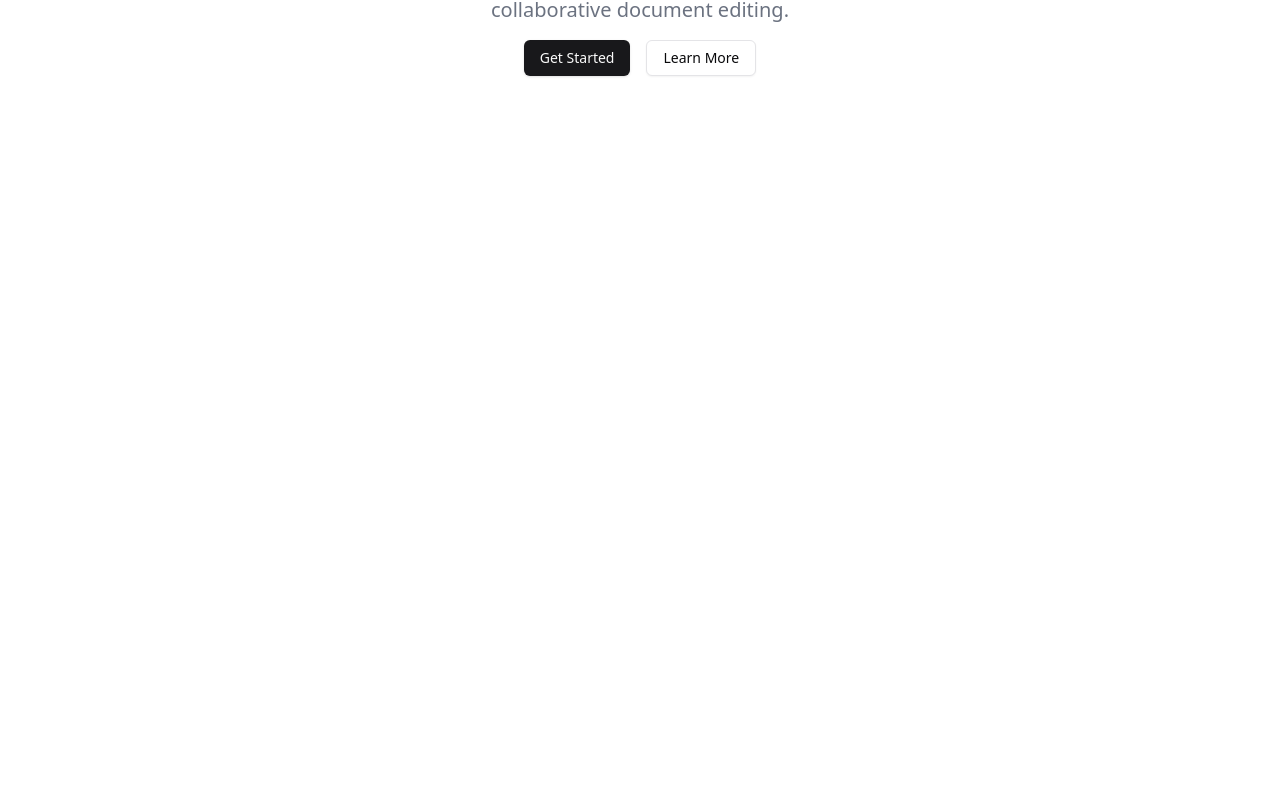
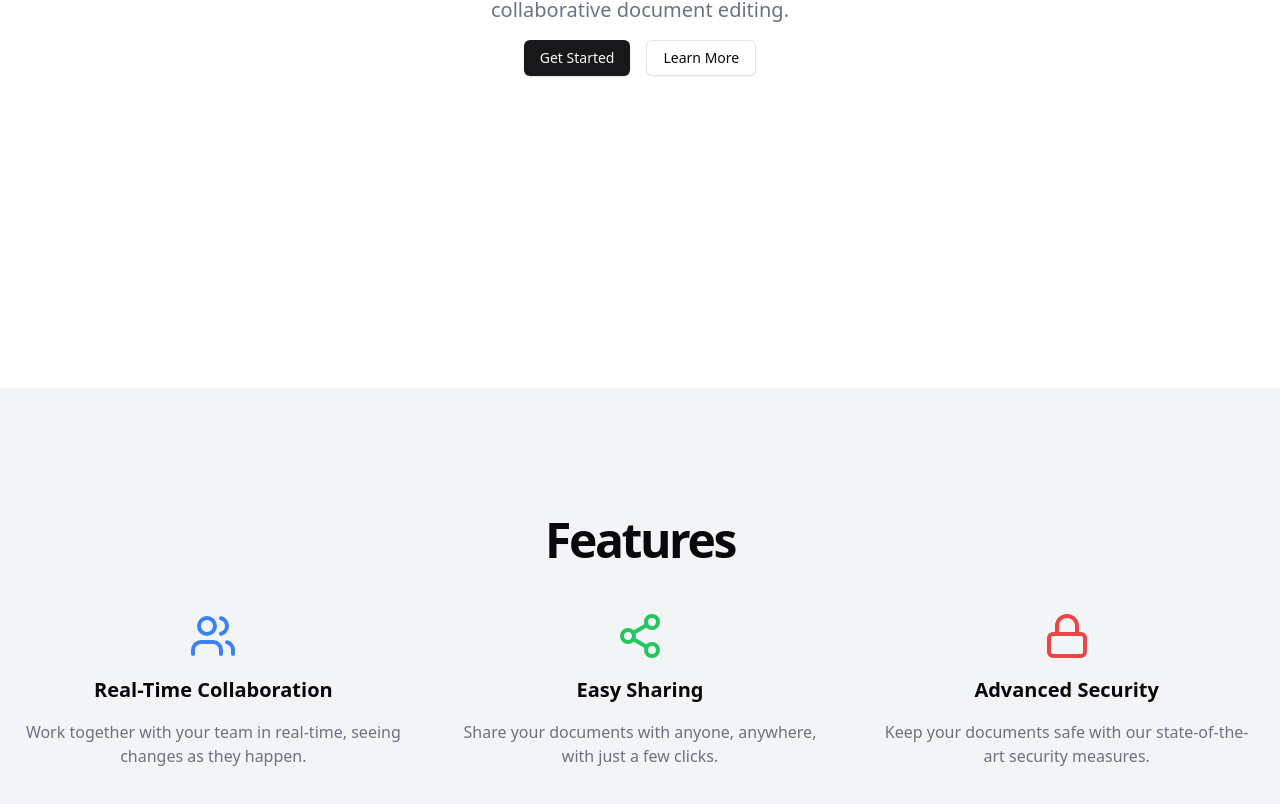
Before and after one commit to shashank1623/DocSync, a React (Vite) app in the folder frontend/: page / in a window 1280 px wide. Shown: the part 468-1272 px from the top of the page. Before the commit the page ends 856 px from the top, so only its background shows below. Built offline with nearby package versions, Linux system fonts and the light colour scheme.

Commit message:
Features section added landing page

```diff
--- /dev/null
+++ b/frontend/src/components/Features.tsx
@@ -0,0 +1,32 @@
+
+import { Users , Share2 , Lock } from "lucide-react"
+export const Features = () =>{
+    return <div id="features" className=" flex items-center justify-center w-full py-12 md:py-24 lg:py-32 bg-gray-100 dark:bg-gray-800">
+    <div className="container  px-4 md:px-6">
+      <h2 className="text-3xl font-bold tracking-tighter sm:text-5xl text-center mb-12">Features</h2>
+      <div className="grid gap-6 md:grid-cols-2 lg:grid-cols-3 lg:gap-12">
+        <div className="flex flex-col items-center space-y-4">
+          <Users className="h-12 w-12 text-blue-500" />
+          <h3 className="text-xl font-bold">Real-Time Collaboration</h3>
+          <p className="text-gray-500 dark:text-gray-400 text-center">
+            Work together with your team in real-time, seeing changes as they happen.
+          </p>
+        </div>
+        <div className="flex flex-col items-center space-y-4">
+          <Share2 className="h-12 w-12 text-green-500" />
+          <h3 className="text-xl font-bold">Easy Sharing</h3>
+          <p className="text-gray-500 dark:text-gray-400 text-center">
+            Share your documents with anyone, anywhere, with just a few clicks.
+          </p>
+        </div>
+        <div className="flex flex-col items-center space-y-4">
+          <Lock className="h-12 w-12 text-red-500" />
+          <h3 className="text-xl font-bold">Advanced Security</h3>
+          <p className="text-gray-500 dark:text-gray-400 text-center">
+            Keep your documents safe with our state-of-the-art security measures.
+          </p>
+        </div>
+      </div>
+    </div>
+  </div>
+}
--- a/frontend/src/pages/Home.tsx
+++ b/frontend/src/pages/Home.tsx
@@ -1,5 +1,6 @@
 import { Hero } from "../components/Hero"
 import { Appbar } from "../components/Appbar"
+import { Features } from "@/components/Features"
 
 
 
@@ -10,6 +11,7 @@ export const Home = () =>{
 
         <main className="flex-1">
             <Hero/>
+            <Features/>
         </main>
     </div>
 
```
